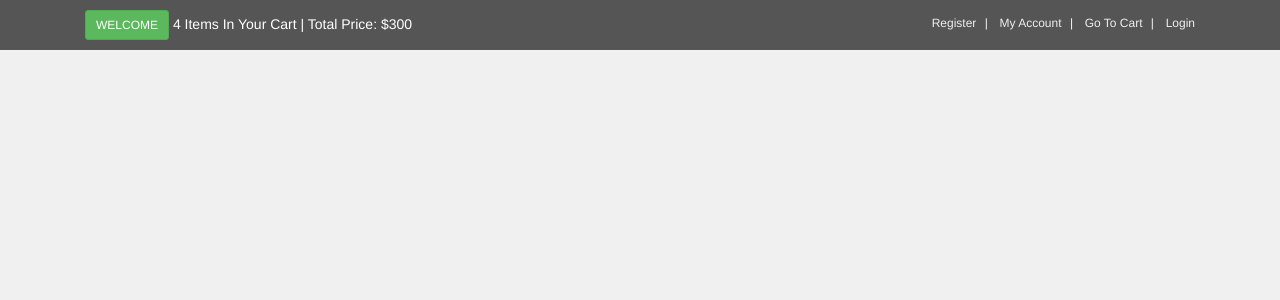
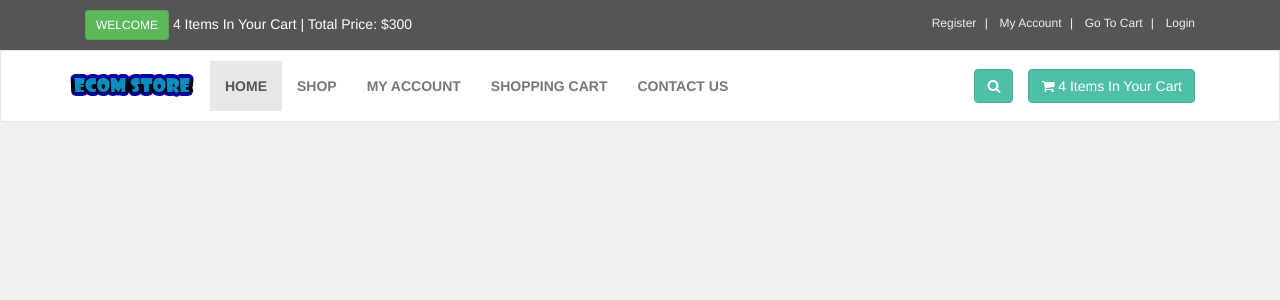
Before and after one commit to SchematicM/OliveShop, a PHP site: page /M-Dev-Store/index.php in a window 1280 px wide. Shown: the top 300 px of the page. Run offline with PHP 8.4, Linux system fonts and the light colour scheme.

Commit message:
Created Main menu

```diff
--- a/M-Dev-Store/index.php
+++ b/M-Dev-Store/index.php
@@ -46,6 +46,114 @@
 
    </div><!-- Top Finish -->
 
+   <div id="navbar" class="navbar navbar-default"><!-- navbar navbar-default Begin -->
+
+       <div class="container"><!-- container Begin -->
+
+           <div class="navbar-header"><!-- navbar-header Begin -->
+
+               <a href="index.php" class="navbar-brand home"><!-- navbar-brand home Begin -->
+
+                   <img src="images/ecom-store-logo.png" alt="M-dev-Store Logo" class="hidden-xs">
+                   <img src="images/ecom-store-logo-mobile.png" alt="M-dev-Store Logo Mobile" class="visible-xs">
+
+               </a><!-- navbar-brand home Finish -->
+
+               <button class="navbar-toggle" data-toggle="collapse" data-target="#navigation">
+
+                   <span class="sr-only">Toggle Navigation</span>
+
+                   <i class="fa fa-align-justify"></i>
+
+               </button>
+
+               <button class="navbar-toggle" data-toggle="collapse" data-target="#search">
+
+                   <span class="sr-only">Toggle Search</span>
+
+                   <i class="fa fa-search"></i>
+
+               </button>
+
+           </div><!-- navbar-header Finish -->
+
+           <div class="navbar-collapse collapse" id="navigation"><!-- navbar-collapse collapse Begin -->
+
+               <div class="padding-nav"><!-- padding-nav Begin -->
+
+                   <ul class="nav navbar-nav left"><!-- nav navbar-nav left Begin -->
+
+                       <li class="active">
+                           <a href="index.php">Home</a>
+                       </li>
+                       <li>
+                           <a href="shop.php">Shop</a>
+                       </li>
+                       <li>
+                           <a href="checkout.php">My Account</a>
+                       </li>
+                       <li>
+                           <a href="cart.php">Shopping Cart</a>
+                       </li>
+                       <li>
+                           <a href="contact.php">Contact Us</a>
+                       </li>
+
+                   </ul><!-- nav navbar-nav left Finish -->
+
+               </div><!-- padding-nav Finish -->
+
+               <a href="cart.php" class="btn navbar-btn btn-primary right"><!-- btn navbar-btn btn-primary Begin -->
+
+                   <i class="fa fa-shopping-cart"></i>
+
+                   <span>4 Items In Your Cart</span>
+
+               </a><!-- btn navbar-btn btn-primary Finish -->
+
+               <div class="navbar-collapse collapse right"><!-- navbar-collapse collapse right Begin -->
+
+                   <button class="btn btn-primary navbar-btn" type="button" data-toggle="collapse" data-target="#search"><!-- btn btn-primary navbar-btn Begin -->
+
+                       <span class="sr-only">Toggle Search</span>
+
+                       <i class="fa fa-search"></i>
+
+                   </button><!-- btn btn-primary navbar-btn Finish -->
+
+               </div><!-- navbar-collapse collapse right Finish -->
+
+               <div class="collapse clearfix" id="search"><!-- collapse clearfix Begin -->
+
+                   <form method="get" action="results.php" class="navbar-form"><!-- navbar-form Begin -->
+
+                       <div class="input-group"><!-- input-group Begin -->
+
+                           <input type="text" class="form-control" placeholder="Search" name="user_query" required>
+
+                           <span class="input-group-btn"><!-- input-group-btn Begin -->
+
+                           <button type="submit" name="search" value="Search" class="btn btn-primary"><!-- btn btn-primary Begin -->
+
+                               <i class="fa fa-search"></i>
+
+                           </button><!-- btn btn-primary Finish -->
+
+                           </span><!-- input-group-btn Finish -->
+
+                       </div><!-- input-group Finish -->
+
+                   </form><!-- navbar-form Finish -->
+
+               </div><!-- collapse clearfix Finish -->
+
+           </div><!-- navbar-collapse collapse Finish -->
+
+       </div><!-- container Finish -->
+
+   </div><!-- navbar navbar-default Finish -->
+
+
 
 	<script src="js/jquery-331.min.js"></script>
     <script src="js/bootstrap-337.min.js"></script>
--- a/M-Dev-Store/styles/style.css
+++ b/M-Dev-Store/styles/style.css
@@ -65,3 +65,53 @@ body{
     color: #f7f7f7;
     padding: 0 5px;
 }
+
+/* Header Styles */
+
+.navbar{
+    background: #ffffff;
+}
+.navbar-collapse .right{
+    float: right;
+}
+.navbar-brand{
+    float: left;
+    padding: 10px 15px;
+    font-size: 18px;
+    line-height: 20px;
+    height: 70px;
+}
+.navbar-brand:hover,
+.navbar-brand:focus{
+    text-decoration: none;
+}
+.navbar ul.nav > li > a{
+    text-transform: uppercase;
+    font-weight: bold;
+    font-size: 14px;
+}
+.navbar ul.nav > li > a:hover{
+    background: #e7e7e7;
+}
+.padding-nav{
+    padding-top: 10px;
+}
+.btn-primary{
+    color: rgb(255, 255, 255);
+    background: rgb(79, 191, 168);
+    border-color: rgb(65, 179, 156);
+}
+#search .navbar-form{
+    float: right;
+}
+#search{
+    clear: both;
+    border-top: solid 1px #9adacd;
+    text-align: right;
+}
+#search .navbar-form .input-group{
+    display: table;
+}
+#search .navbar-form .input-group .form-control{
+    width: 100%;
+}
```
Also changed, not shown: M-Dev-Store/admin_area/slides_images/slide-1.jpg (added), M-Dev-Store/admin_area/slides_images/slide-2.jpg (added), M-Dev-Store/admin_area/slides_images/slide-3.jpg (added), M-Dev-Store/admin_area/slides_images/slide-4.jpg (added), M-Dev-Store/images/1ecom-store-logo-mobile.png (added), M-Dev-Store/images/1ecom-store-logo.png (added).
